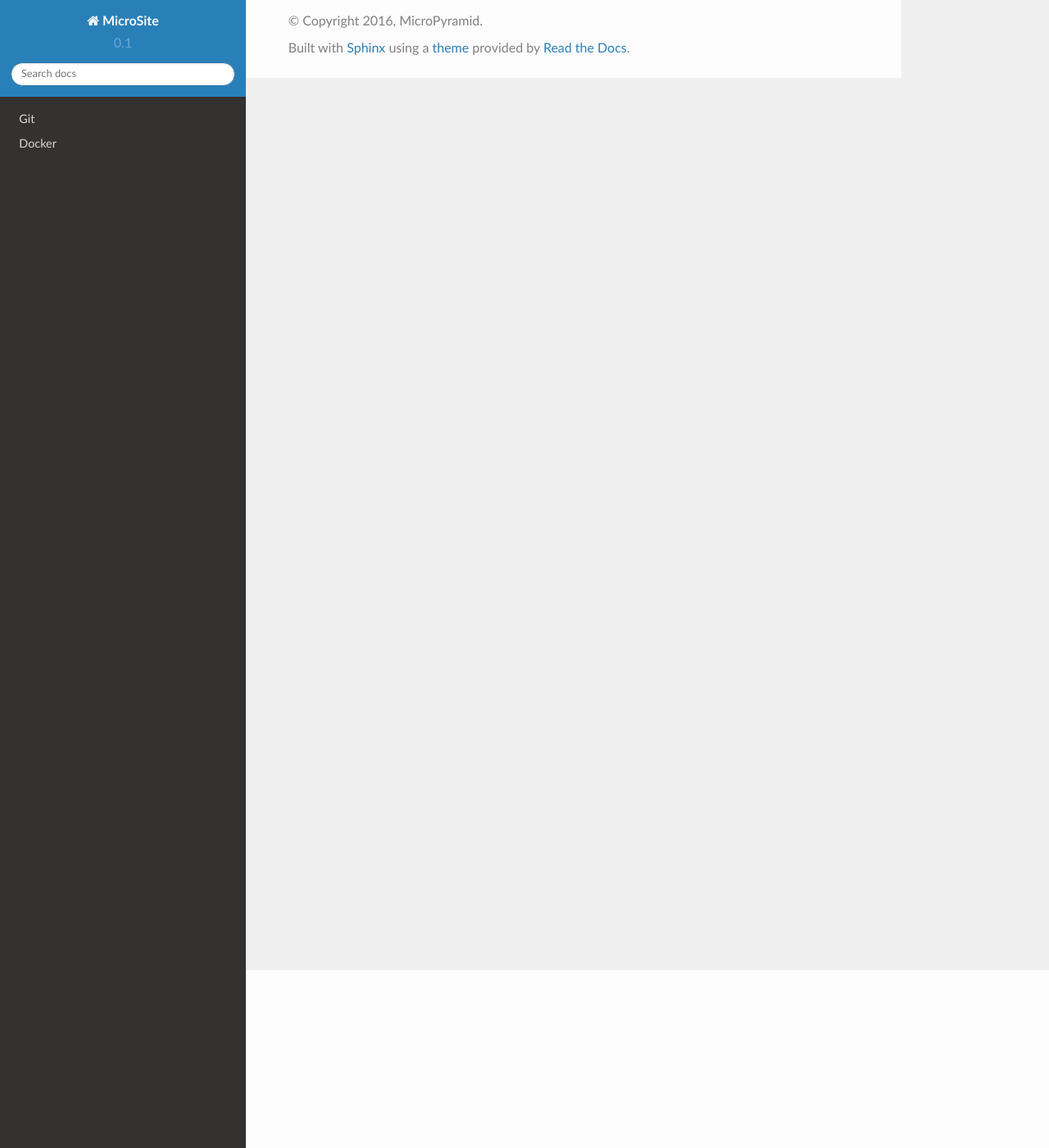
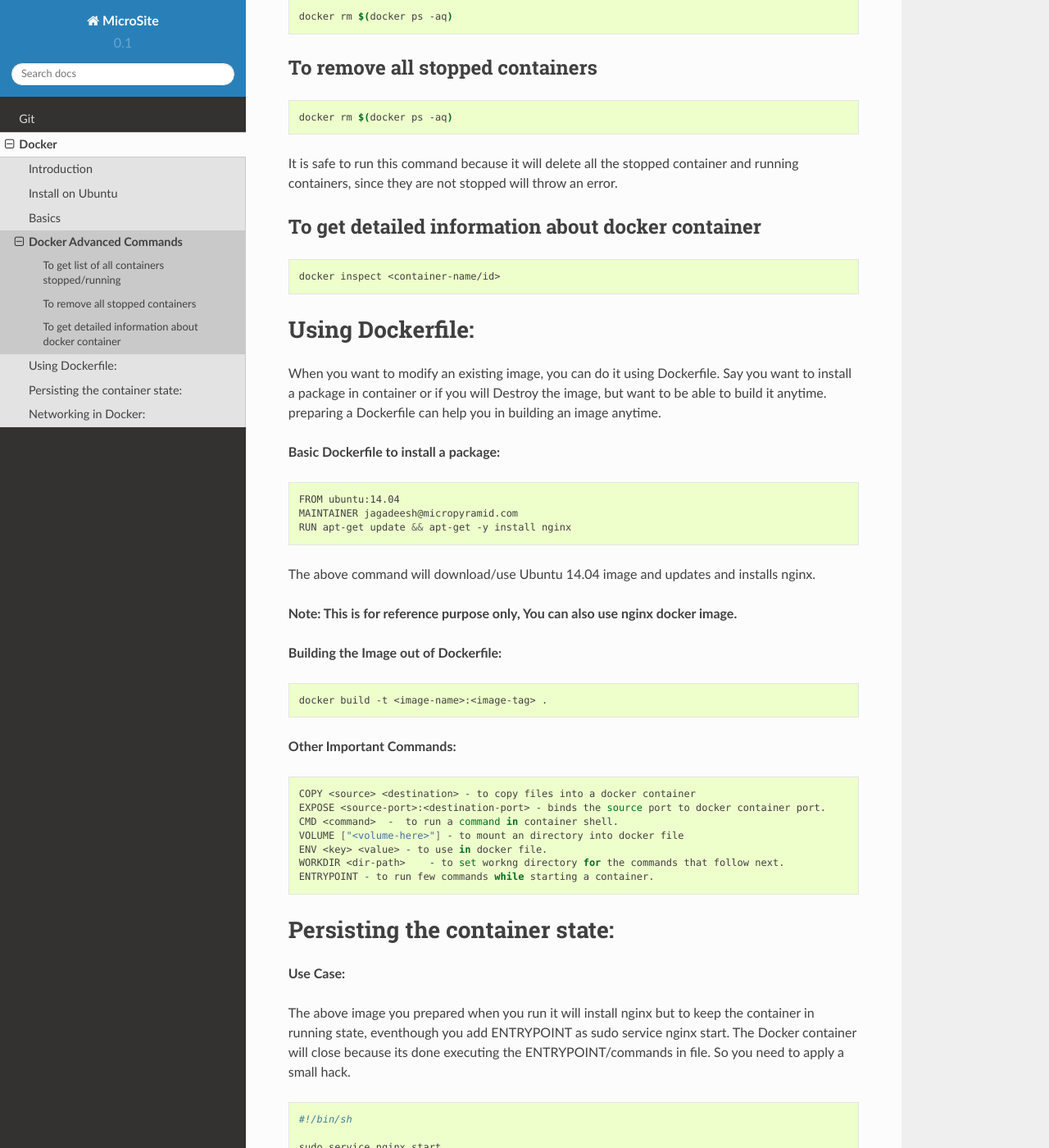
Before and after one commit to druuu/micro-books, a Sphinx documentation site: the page built from source/docker/become-expert.rst, in a window 1280 px wide and 1400 px high, scrolled down 217 px. Shown: the whole window at 82% size. Built offline with Sphinx 7.4.7 and the Read the Docs theme 2.0.0, drawn with Linux system fonts in a browser that asks for light colours; pages that are not in the unit, such as notebooks, are missing from menus; some of the changed text lies outside the part shown.

Commit message:
Update become-expert.rst

```diff
--- a/source/docker/become-expert.rst
+++ b/source/docker/become-expert.rst
@@ -1,5 +1,135 @@
+========================
+Docker Advanced Commands
+========================
+
+
+To get list of all containers stopped/running
+"""""""""""""""""""""""""""""""""""""""""""""
+
+.. code-block:: shell
+
+   docker rm $(docker ps -aq)
+
+To remove all stopped containers
+""""""""""""""""""""""""""""""""
+
+.. code-block:: shell
+
+   docker rm $(docker ps -aq)
+
+It is safe to run this command because it will delete all the stopped container and running containers, since they are not stopped will throw an error.
+
+To get detailed information about docker container
+""""""""""""""""""""""""""""""""""""""""""""""""""
+
+.. code-block:: shell
+
+   docker inspect <container-name/id>
 
 
 
-remove all exited containers
-docker ps -a | grep Exit | cut -d ' ' -f 1 | xargs docker rm
+
+=================
+Using Dockerfile:
+=================
+
+When you want to modify an existing image, you can do it using Dockerfile.
+Say you want to install a package in container or if you will Destroy the image,
+but want to be able to build it anytime. preparing a Dockerfile can help you in
+building an image anytime.
+
+**Basic Dockerfile to install a package:**
+
+.. code-block:: shell
+
+  FROM ubuntu:14.04
+  MAINTAINER jagadeesh@micropyramid.com
+  RUN apt-get update && apt-get -y install nginx
+
+The above command will download/use Ubuntu 14.04 image and updates and installs nginx.
+
+**Note: This is for reference purpose only, You can also use nginx docker image.**
+
+**Building the Image out of Dockerfile:**
+
+.. code-block:: shell
+
+  docker build -t <image-name>:<image-tag> .
+
+
+**Other Important Commands:**
+
+.. code-block:: shell
+
+    COPY <source> <destination> - to copy files into a docker container
+    EXPOSE <source-port>:<destination-port> - binds the source port to docker container port.
+    CMD <command>  -  to run a command in container shell.
+    VOLUME ["<volume-here>"] - to mount an directory into docker file
+    ENV <key> <value> - to use in docker file.
+    WORKDIR <dir-path>    - to set workng directory for the commands that follow next.
+    ENTRYPOINT - to run few commands while starting a container.
+
+
+===============================
+Persisting the container state:
+===============================
+
+**Use Case:**
+
+The above image you prepared when you run it will install nginx but to keep the container in running state, eventhough you add ENTRYPOINT as sudo service nginx start. The Docker container will close because its done executing the ENTRYPOINT/commands in file. So you need to apply a small hack.
+
+.. code-block:: shell
+
+  #!/bin/sh
+
+  sudo service nginx start
+  /bin/bash
+
+Now give it executive permissions.
+
+.. code-block:: shell
+
+  FROM ubuntu:14.04
+  MAINTAINER jagadeesh@micropyramid.com
+  RUN apt-get update && apt-get install nginx
+  COPY docker-entrypoint.sh /root
+  ENTRYPOINT ["/root/docker-entrypoint.sh"]
+
+run it using
+
+
+.. code-block:: shell
+
+    docker run -itd <image-name>
+
+This is only a small hack to keep container in running state.
+The /bin/bash will start a terminal session without closing it after starting nginx
+
+=====================
+Networking in Docker:
+=====================
+
+By default docker will create network with ip Series 172.17.x.x but you can also
+start different networks and assign them to docker containers accordingly.
+
+**To check Networks:**
+
+.. code-block:: shell
+
+    docker network ls
+    docker network inspect <network-name>
+
+
+**To start a new network:**
+
+.. code-block:: shell
+
+    docker network create --driver bridge <network-name>
+
+This will also start a new docker network with 172.x.x.x, you can maintain seperate networks in case if you want your containers isolated from others
+
+**To attach docker container to network:**
+
+.. code-block:: shell
+
+    docker run <image-name>  --net=<network-name>
```
